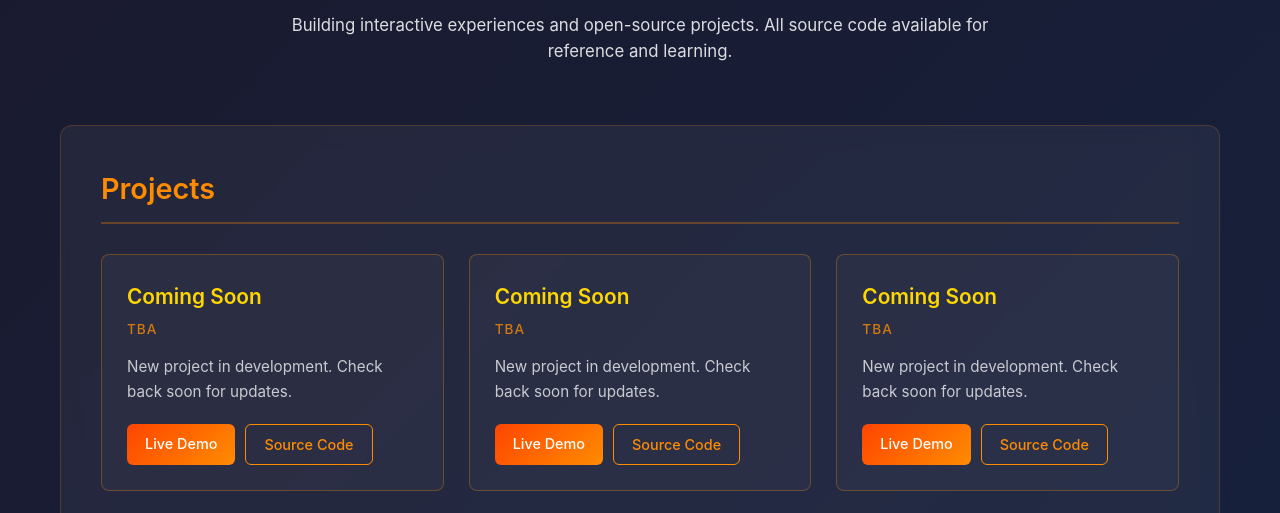
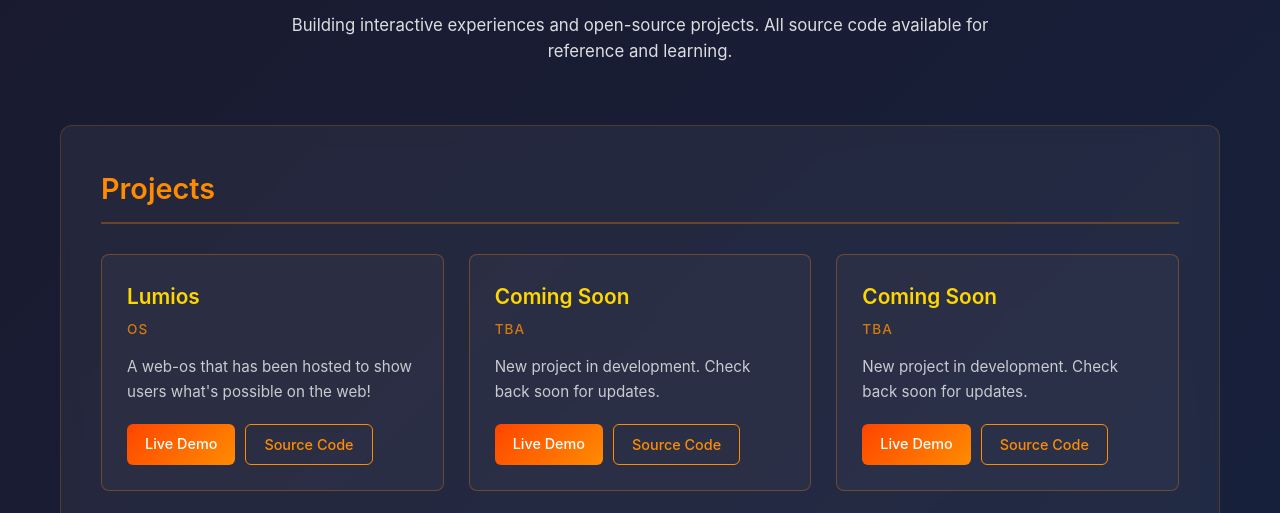
Before and after one commit to TheStoreGuy/pyrodev, a plain HTML site: page index.html in a window 1280 px wide. Shown: the part 221-734 px from the top of the page. Drawn offline with Linux system fonts and the light colour scheme.

Commit message:
Update index.html

```diff
--- a/index.html
+++ b/index.html
@@ -272,14 +272,14 @@
                 <div class="project-item">
                     <div class="project-header">
                         <div>
-                            <h3 class="project-name">Coming Soon</h3>
-                            <p class="project-type">TBA</p>
+                            <h3 class="project-name">Lumios</h3>
+                            <p class="project-type">OS</p>
                         </div>
                     </div>
-                    <p class="project-desc">New project in development. Check back soon for updates.</p>
+                    <p class="project-desc">A web-os that has been hosted to show users what's possible on the web!</p>
                     <div class="project-links">
-                        <a href="#" class="btn btn-primary" target="_blank" rel="noopener noreferrer">Live Demo</a>
-                        <a href="#" class="btn btn-secondary" target="_blank" rel="noopener noreferrer">Source Code</a>
+                        <a href="http://lumios.pyrodev.work/" class="btn btn-primary" target="_blank" rel="noopener noreferrer">Live Demo</a>
+                        <a href="https://github.com/TheStoreGuy/LumiOS/" class="btn btn-secondary" target="_blank" rel="noopener noreferrer">Source Code</a>
                     </div>
                 </div>
 
```
